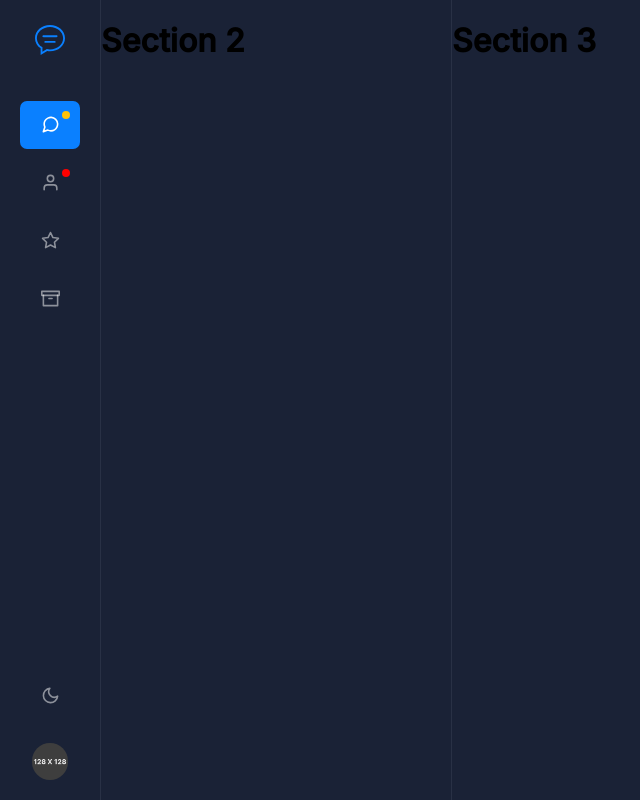
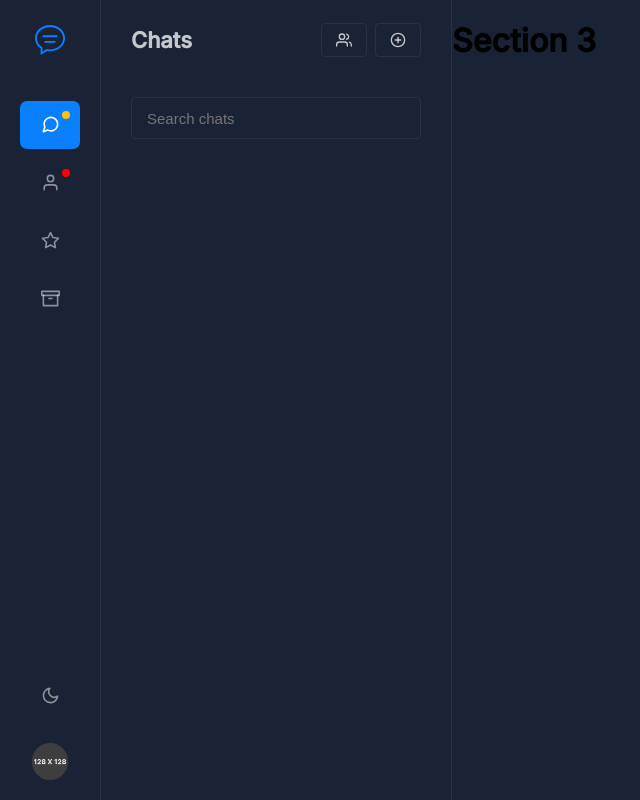
Before and after one commit to cyber-netics/ChatApp-Main, a React (Create React App) app: page / in a window 1280 px wide. Shown: the whole page, without its empty margins (0-640 px from the left). Built offline with nearby package versions, Linux system fonts and the light colour scheme.

Commit message:
sidebar setup

```diff
--- a/src/Components/Common/index.js
+++ b/src/Components/Common/index.js
@@ -26,7 +26,7 @@ export const ListItem = styled.li`
   margin: 0;
 `;
 
-export const ButtonBase = styled.span`
+export const BtnSelect = styled.span`
   display: flex;
   justify-content: center;
   border-radius: 7px;
@@ -34,6 +34,21 @@ export const ButtonBase = styled.span`
   padding: 0.9rem;
   position: relative;
   cursor: pointer;
+`;
+
+export const BtnSimple = styled.button`
+  display: inline-flex;
+  background: transparent;
+  border-radius: 0.25rem;
+  border-width: 1px;
+  font-size: 14px;
+  width: auto;
+  line-height: 14px;
+  cursor: pointer;
+  transition: color 0.15s ease-in-out,
+    background-color 0.15s ease-in-out,
+    border-color 0.15s ease-in-out,
+    box-shadow 0.15s ease-in-out;
 `;
 
 export const BadgeBase = styled.span`
@@ -44,3 +59,22 @@ export const BadgeBase = styled.span`
   top: 10px;
   right: 10px;
 `;
+
+export const TextBase = styled.span`
+  box-sizing: border-box;
+  font-family: 'Inter', sans-serif;
+`;
+
+export const InputBase = styled.input`
+  outline: none;
+  border-radius: 5px;
+  width: 100%;
+  padding: 10px 10px;
+  box-sizing: border-box;
+  background: transparent;
+  font-size: 15px;
+  font-weight: 300;
+  border-radius: 0.25rem;
+  transition: border-color 0.2s ease-in-out,
+    box-shadow 0.15s ease-in-out;
+`;
--- a/src/Components/Dropdown.js
+++ b/src/Components/Dropdown.js
@@ -6,6 +6,7 @@ import { CardSecondary } from './SharedStyles';
 const Container = styled.div`
   position: relative;
   border-color: transparent;
+  cursor: pointer;
 `;
 
 const Content = styled(CardSecondary)`
--- a/src/Components/Icon.js
+++ b/src/Components/Icon.js
@@ -3,8 +3,8 @@ import * as FeatherIcon from "react-feather";
 
 const iconSize = {
   sm: {
-    height: "17px",
-    width: "17px",
+    height: "16px",
+    width: "16px",
   },
   md: {
     height: "19px",
--- a/src/Components/Menu.js
+++ b/src/Components/Menu.js
@@ -5,6 +5,7 @@ import { ListItemHighlight } from './SharedStyles';
 
 const MenuItem = styled(ListItemHighlight)`
   padding: 0.25rem 1.5rem;
+  cursor: pointer;
 `;
 
 const MenuComponent = (props) => {
--- a/src/Components/SharedStyles.js
+++ b/src/Components/SharedStyles.js
@@ -1,8 +1,11 @@
 import styled from 'styled-components';
 import {
-  ButtonBase,
+  BtnSelect,
+  BtnSimple,
   BadgeBase,
   ListItem,
+  TextBase,
+  InputBase,
 } from './Common';
 
 export const Section = styled.div`
@@ -14,7 +17,7 @@ export const Section = styled.div`
   }
 `;
 
-export const ButtonSelect = styled(ButtonBase)`
+export const ButtonSelect = styled(BtnSelect)`
   background-color: ${(props) =>
     props.active && props.theme.colors.active};
 
@@ -56,3 +59,41 @@ export const ListItemHighlight = styled(ListItem)`
       props.theme.colors.highlightItem};
   }
 `;
+
+export const Text = styled(TextBase)`
+  color: ${(props) =>
+    props.theme.colors.fontSecondary};
+`;
+
+export const ButtonSimple = styled(BtnSimple)`
+  border: 1px solid
+    ${(props) => props.theme.colors.highlight};
+  color: ${(props) =>
+    props.theme.colors.fontSecondary};
+
+  &: focus {
+    border-width: 1px;
+    border-color: ${(props) =>
+      props.theme.colors.activeSecondary};
+    box-shadow: rgb(133, 133, 133);
+  }
+
+  &: hover {
+    background-color: ${(props) =>
+      props.theme.colors.highlight};
+  }
+`;
+
+export const Input = styled(InputBase)`
+  color: ${(props) =>
+    props.theme.colors.fontSecondary};
+  border: 1px solid
+    ${(props) => props.theme.colors.highlight};
+
+  &:focus {
+    outline-style: none;
+    outline-offset: 0px;
+    border: 1px solid
+      ${(props) => props.theme.colors.primary};
+  }
+`;
--- a/src/Partials/Navigation/index.js
+++ b/src/Partials/Navigation/index.js
@@ -16,6 +16,7 @@ import {
   List,
   ListItem,
 } from '../../Components/Common';
+
 import {
   Section,
   ButtonSelect,
--- a/src/Partials/SideBar/index.js
+++ b/src/Partials/SideBar/index.js
@@ -1,16 +1,100 @@
 import React from 'react';
 import styled from 'styled-components';
-import { Section } from '../../Components/SharedStyles';
+import Icon from '../../Components/Icon';
 
-const Container = styled.div`
+import {
+  Container as Wrapper,
+  InnerContainer,
+  List,
+  ListItem,
+} from '../../Components/Common';
+
+import {
+  Section,
+  Text,
+  ButtonSimple,
+  Input,
+} from '../../Components/SharedStyles';
+
+const Container = styled(Wrapper)`
   width: 350px;
+`;
+
+const Header = styled.header`
+  display: flex;
+  align-items: center;
+  justify-content: space-between;
+  padding: 0 30px;
+  height: 80px;
+  font-weight: 500;
+`;
+
+const Title = styled(Text)`
+  font-size: 22px;
+  font-weight: 600;
+`;
+
+const ButtonList = styled(List)`
+  display: flex;
+`;
+
+const ButtonItem = styled(ListItem)`
+  margin-left: 0.5rem;
+`;
+
+const Button = styled(ButtonSimple)`
+  padding: 8px 14px;
+`;
+
+const Form = styled.form`
+  display: block;
+  padding: 17px 30px;
+  margin-bottom: 1rem;
+  box-sizing: border-box;
+`;
+
+const SearchContainer = styled.div`
+  dispay: inline-box;
+  position: relative;
+  width: 100%;
+  height: 98px;
+`;
+
+const SearchInput = styled(Input)`
+  padding: 11.5px 15px;
 `;
 
 const Sidebar = () => {
   return (
     <Section>
       <Container>
-        <h1>Section 2</h1>
+        <InnerContainer>
+          <Header>
+            <Title>Chats</Title>
+            <div>
+              <ButtonList>
+                <ButtonItem>
+                  <Button>
+                    <Icon size="sm" icon={'Users'} />
+                  </Button>
+                </ButtonItem>
+                <ButtonItem>
+                  <Button>
+                    <Icon
+                      size="sm"
+                      icon={'PlusCircle'}
+                    />
+                  </Button>
+                </ButtonItem>
+              </ButtonList>
+            </div>
+          </Header>
+          <SearchContainer>
+            <Form>
+              <SearchInput placeholder="Search chats" />
+            </Form>
+          </SearchContainer>
+        </InnerContainer>
       </Container>
     </Section>
   );
--- a/src/theme.js
+++ b/src/theme.js
@@ -7,6 +7,8 @@ const highlight200 = '#e6e6e6';
 const highlight300 = '#384054';
 const highlight400 = '#212529';
 const highlight500 = '#333b4f';
+
+const highlight600 = 'rgba(255, 255, 255, 0.75)';
 
 const primary = '#0a80ff';
 const secondary100 = 'black';
@@ -20,6 +22,7 @@ const error = 'red';
 const baseColors = {
   dark,
   light,
+  primary,
   success,
   warning,
   error,
@@ -33,7 +36,7 @@ const lightColors = {
 
   active: highlight200,
   highlightPrimary: secondary300,
-  highlightItem:highlight200,
+  highlightItem: highlight200,
 
   activeSecondary: primary,
 
@@ -48,12 +51,12 @@ const darkColors = {
   highlight: highlight100,
   highlightPrimary: highlight300,
   highlightSecondary: highlight100,
-  highlightItem:highlight500,
+  highlightItem: highlight500,
 
   active: primary,
   activeSecondary: secondary200,
 
-  fontSecondary: 'rgba(255, 255, 255, 0.7)',
+  fontSecondary: highlight600,
   fontInactive: secondary200,
   fontActive: light,
 };
```
Also changed, not shown: src/Components/Button.js (added, +45 -0 lines).
